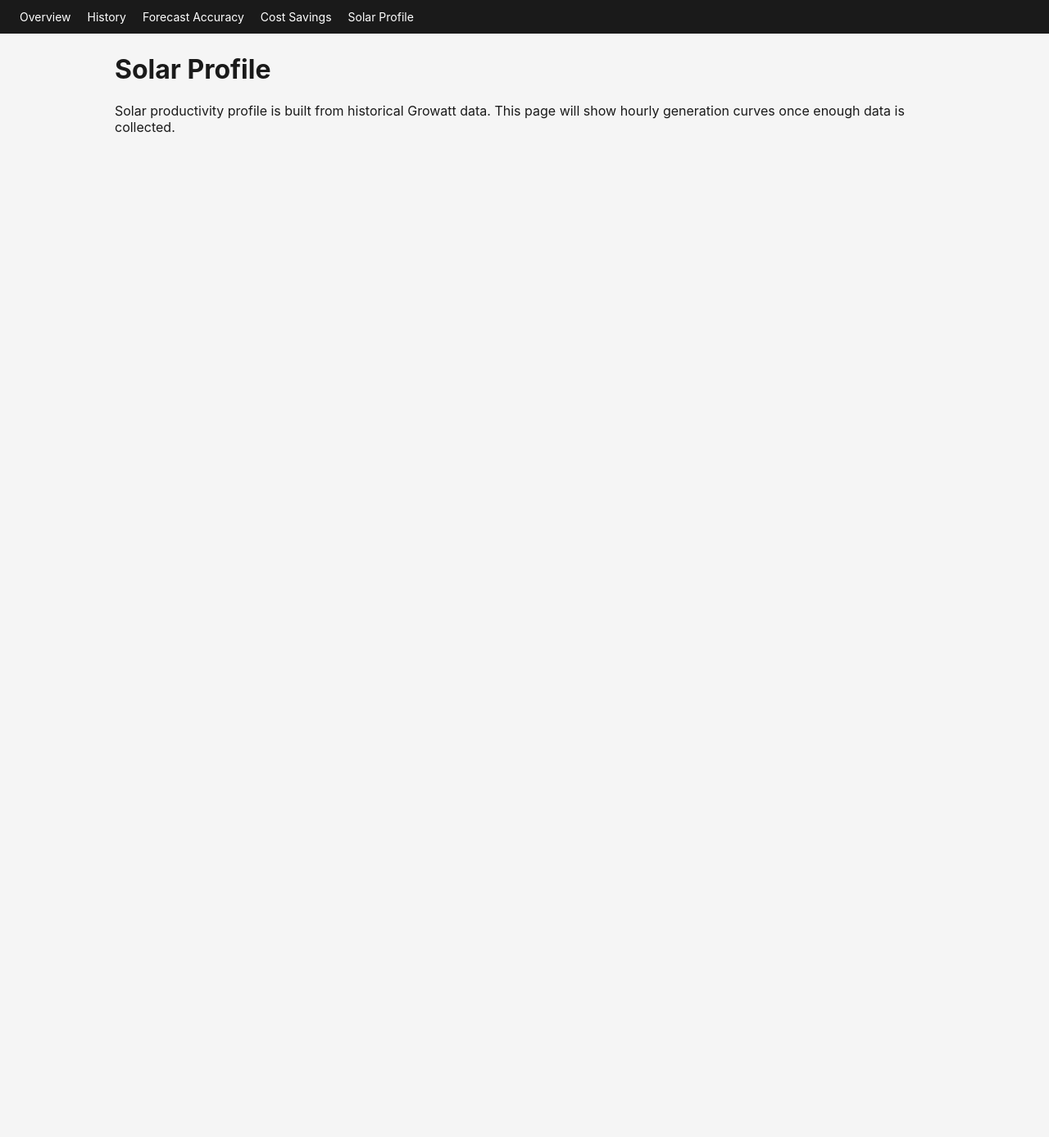
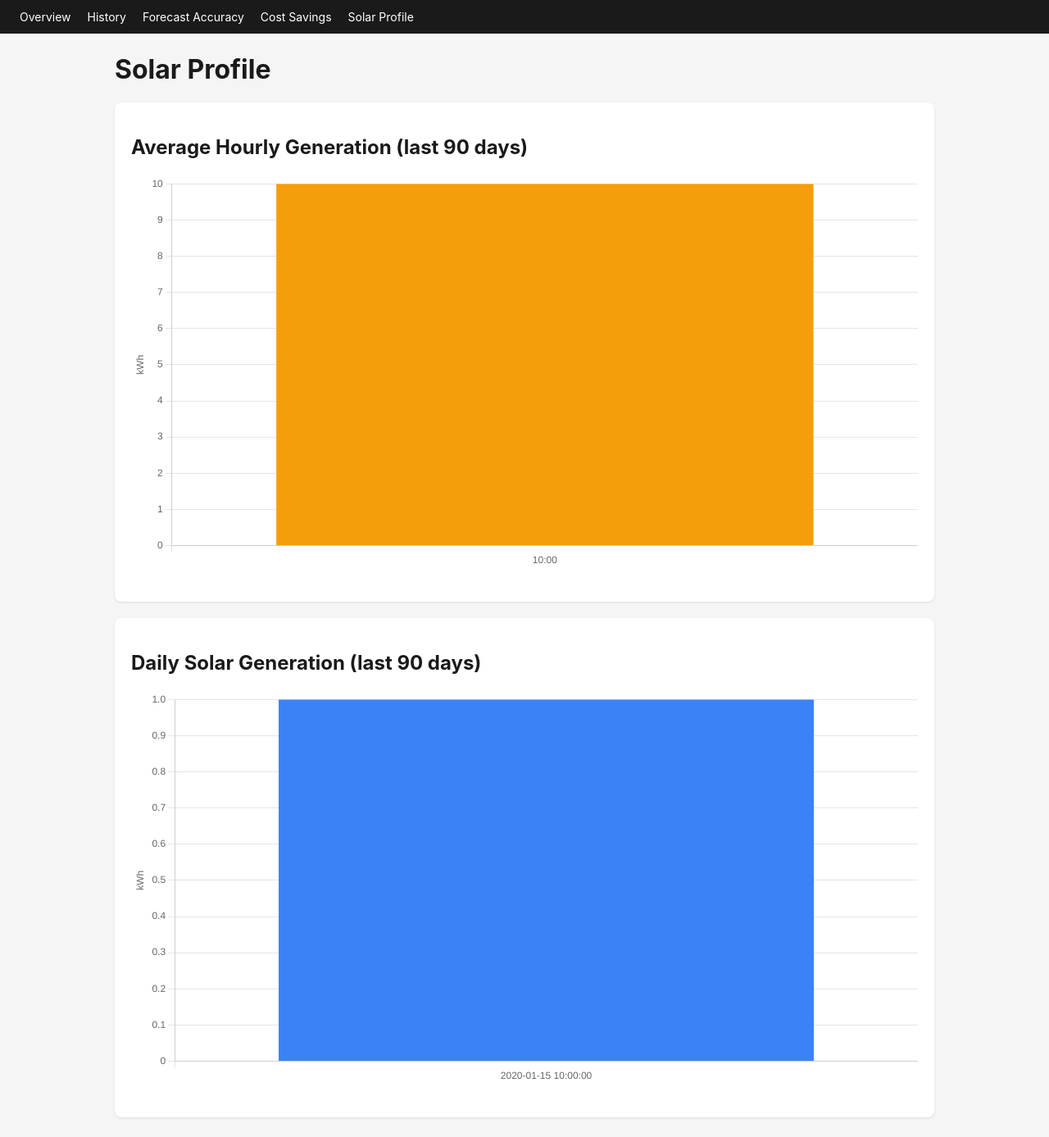
Before and after one commit to emp3thy/weathertobattery, a FastAPI app: template src/dashboard/templates/solar_profile.html in a window 1280 px wide. Shown: the whole page at 82% size. Before the commit the page ends 161 px from the top, so only its background shows below. Run offline with FastAPI, Linux system fonts and the light colour scheme; the template is opened without the code that fills it: most values are stand-ins (such as "Sample title", 1, 10 or a date in 2020); a map, chart or similar area stays blank.

Commit message:
feat: solar profile page with hourly and daily generation charts
Built hourly generation profile from 90 days of 5-min Growatt data.
Shows average kWh per hour (peak at 11AM) and daily generation trend.

Co-Authored-By: Claude Opus 4.6 (1M context) <noreply@anthropic.com>

```diff
--- a/src/dashboard/app.py
+++ b/src/dashboard/app.py
@@ -90,12 +90,29 @@ def create_app(db_path: Path) -> FastAPI:
     @app.get("/solar-profile", response_class=HTMLResponse)
     def solar_profile(request: Request):
         conn = get_conn()
-        rows = conn.execute(
-            "SELECT * FROM actuals ORDER BY date DESC LIMIT 90"
+        # Daily generation for last 90 days
+        daily = conn.execute(
+            "SELECT date, total_solar_generation_kwh FROM actuals "
+            "ORDER BY date DESC LIMIT 90"
         ).fetchall()
+        daily = list(reversed(daily))  # chronological order
+
+        # Monthly averages by hour — from hourly_profiles table if available
+        hourly_profile = conn.execute(
+            "SELECT hour, avg_generation FROM hourly_profiles ORDER BY hour"
+        ).fetchall() if _table_exists(conn, "hourly_profiles") else []
+
         conn.close()
         return templates.TemplateResponse("solar_profile.html", {
-            "request": request, "rows": rows
+            "request": request,
+            "daily": daily,
+            "hourly_profile": hourly_profile,
         })
 
+    def _table_exists(conn, table_name: str) -> bool:
+        cursor = conn.execute(
+            "SELECT name FROM sqlite_master WHERE type='table' AND name=?",
+            (table_name,))
+        return cursor.fetchone() is not None
+
     return app
--- a/src/dashboard/templates/solar_profile.html
+++ b/src/dashboard/templates/solar_profile.html
@@ -2,6 +2,61 @@
 {% block title %}Battery Dashboard - Solar Profile{% endblock %}
 {% block content %}
 <h1>Solar Profile</h1>
-<p>Solar productivity profile is built from historical Growatt data. This page will show hourly generation curves once enough data is collected.</p>
-<canvas id="profileChart"></canvas>
+
+{% if hourly_profile %}
+<div class="card">
+    <h2>Average Hourly Generation (last 90 days)</h2>
+    <canvas id="hourlyChart"></canvas>
+</div>
+<script>
+const hourlyLabels = [{% for row in hourly_profile %}"{{ '%02d:00'|format(row['hour']) }}"{% if not loop.last %},{% endif %}{% endfor %}];
+const hourlyData = [{% for row in hourly_profile %}{{ row['avg_generation']|f3 }}{% if not loop.last %},{% endif %}{% endfor %}];
+new Chart(document.getElementById('hourlyChart'), {
+    type: 'bar',
+    data: {
+        labels: hourlyLabels,
+        datasets: [{
+            label: 'Avg Generation (kWh)',
+            data: hourlyData,
+            backgroundColor: '#f59e0b'
+        }]
+    },
+    options: {
+        scales: { y: { beginAtZero: true, title: { display: true, text: 'kWh' } } },
+        plugins: { legend: { display: false } }
+    }
+});
+</script>
+{% else %}
+<p>No hourly profile data available yet.</p>
+{% endif %}
+
+{% if daily %}
+<div class="card">
+    <h2>Daily Solar Generation (last 90 days)</h2>
+    <canvas id="dailyChart"></canvas>
+</div>
+<script>
+const dailyLabels = [{% for row in daily %}"{{ row['date'] }}"{% if not loop.last %},{% endif %}{% endfor %}];
+const dailyData = [{% for row in daily %}{{ row['total_solar_generation_kwh']|f3 }}{% if not loop.last %},{% endif %}{% endfor %}];
+new Chart(document.getElementById('dailyChart'), {
+    type: 'bar',
+    data: {
+        labels: dailyLabels,
+        datasets: [{
+            label: 'Solar Generation (kWh)',
+            data: dailyData,
+            backgroundColor: '#3b82f6'
+        }]
+    },
+    options: {
+        scales: {
+            x: { ticks: { maxTicksLimit: 15 } },
+            y: { beginAtZero: true, title: { display: true, text: 'kWh' } }
+        },
+        plugins: { legend: { display: false } }
+    }
+});
+</script>
+{% endif %}
 {% endblock %}
```
